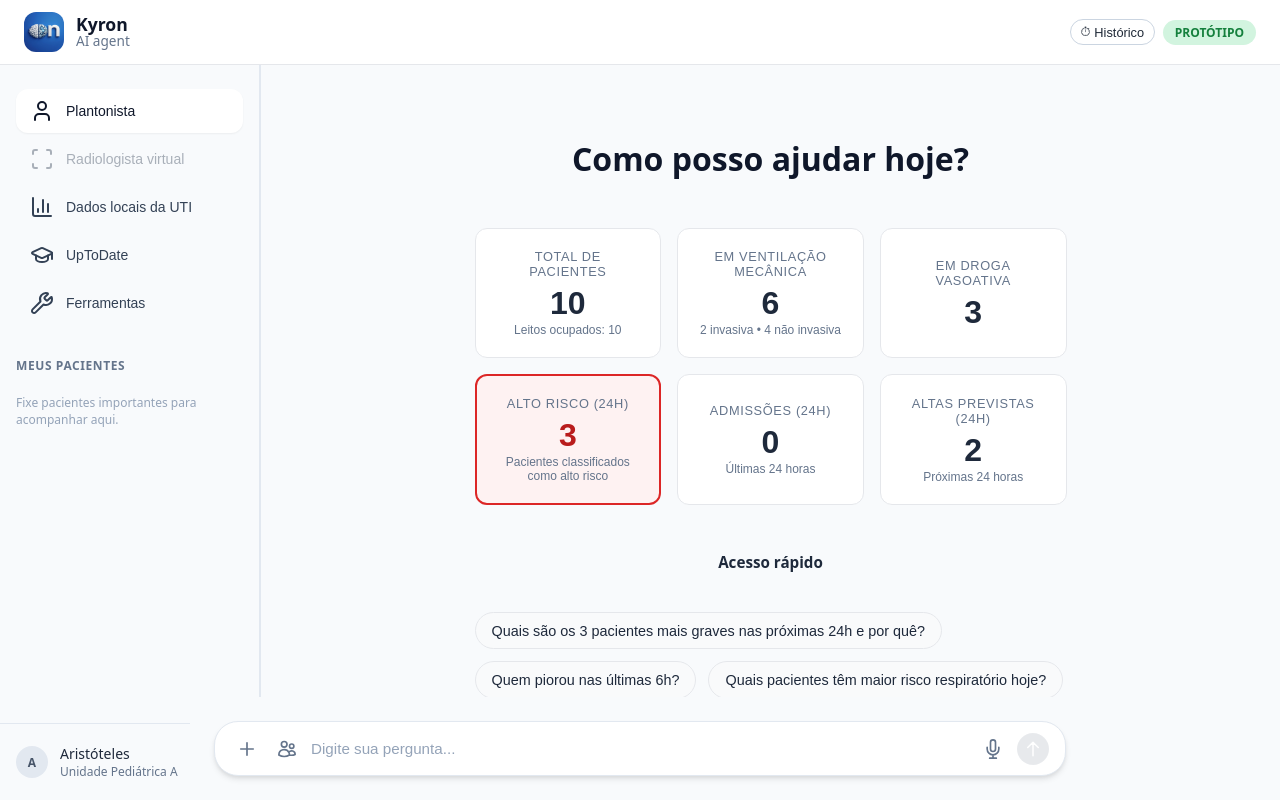
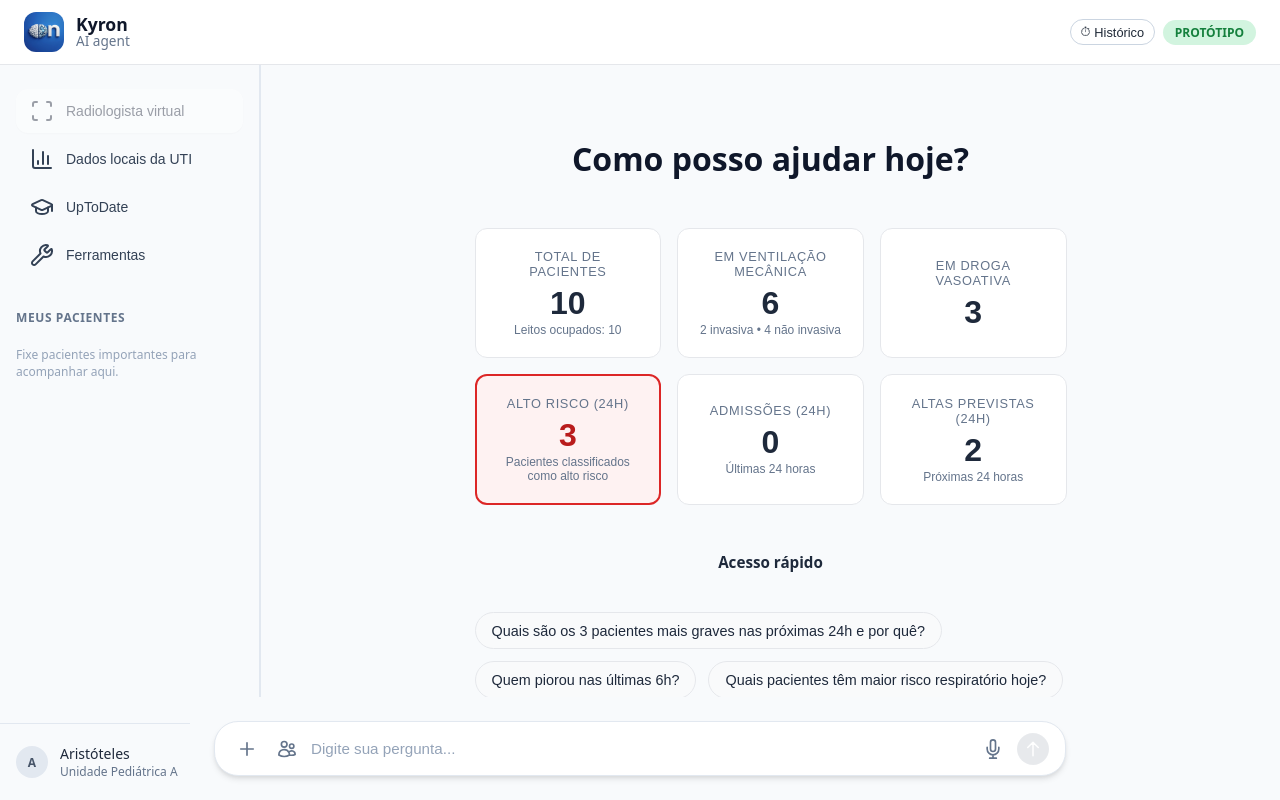
Before and after one commit to g4trader/health-icu-copilot, a Next.js app: page / in a window 1280 px wide. Built offline with nearby package versions, Linux system fonts and the light colour scheme.

Commit message:
chore: remover Plantonista do menu lateral

```diff
--- a/components/LeftSidebar.tsx
+++ b/components/LeftSidebar.tsx
@@ -7,7 +7,7 @@ import { usePreview } from "@/components/PreviewProvider";
 import { mockPatients } from "@/lib/mockData";
 import { PatientCard } from "./patients/PatientCard";
 
-type SidebarMode = "plantonista" | "radiologista" | "dados-locais" | "educacao" | "ferramentas";
+type SidebarMode = "radiologista" | "dados-locais" | "educacao" | "ferramentas";
 
 interface SidebarItem {
   id: SidebarMode;
@@ -19,14 +19,9 @@ interface SidebarItem {
 export function LeftSidebar() {
   const { pinnedPatients, setActivePatient, activePatientId } = useClinicalSession();
   const { setPreview } = usePreview();
-  const [activeMode, setActiveMode] = useState<SidebarMode>("plantonista");
+  const [activeMode, setActiveMode] = useState<SidebarMode>("radiologista");
 
   const sidebarItems: SidebarItem[] = [
-    {
-      id: "plantonista",
-      label: "Plantonista",
-      icon: User,
-    },
     {
       id: "radiologista",
       label: "Radiologista virtual",
```
